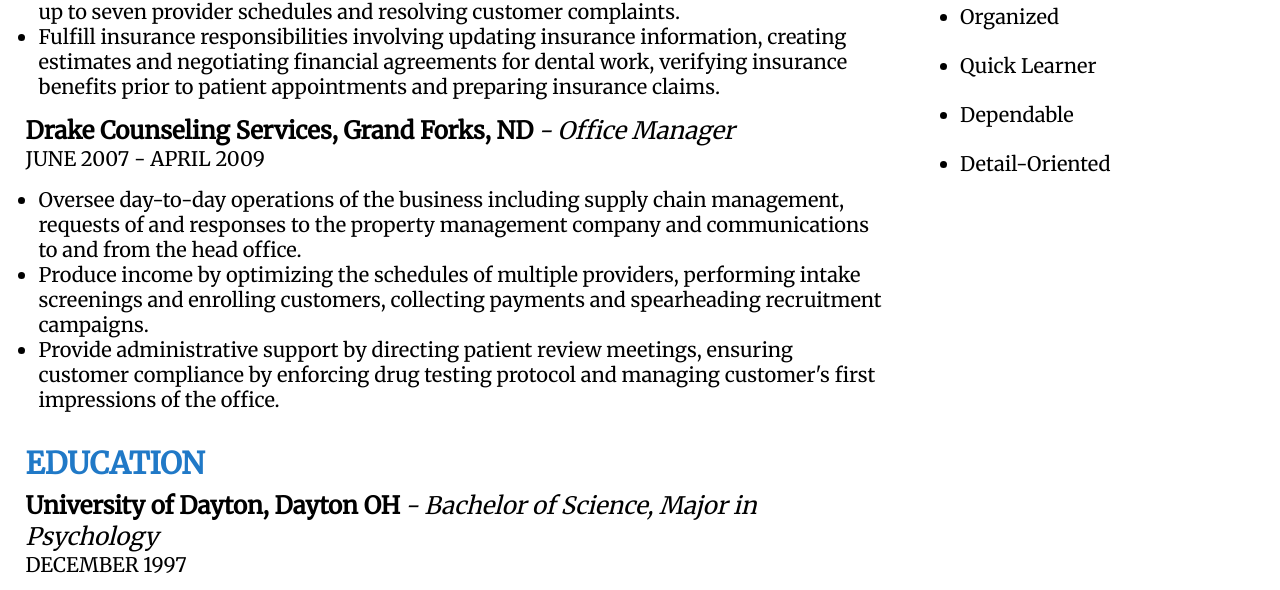
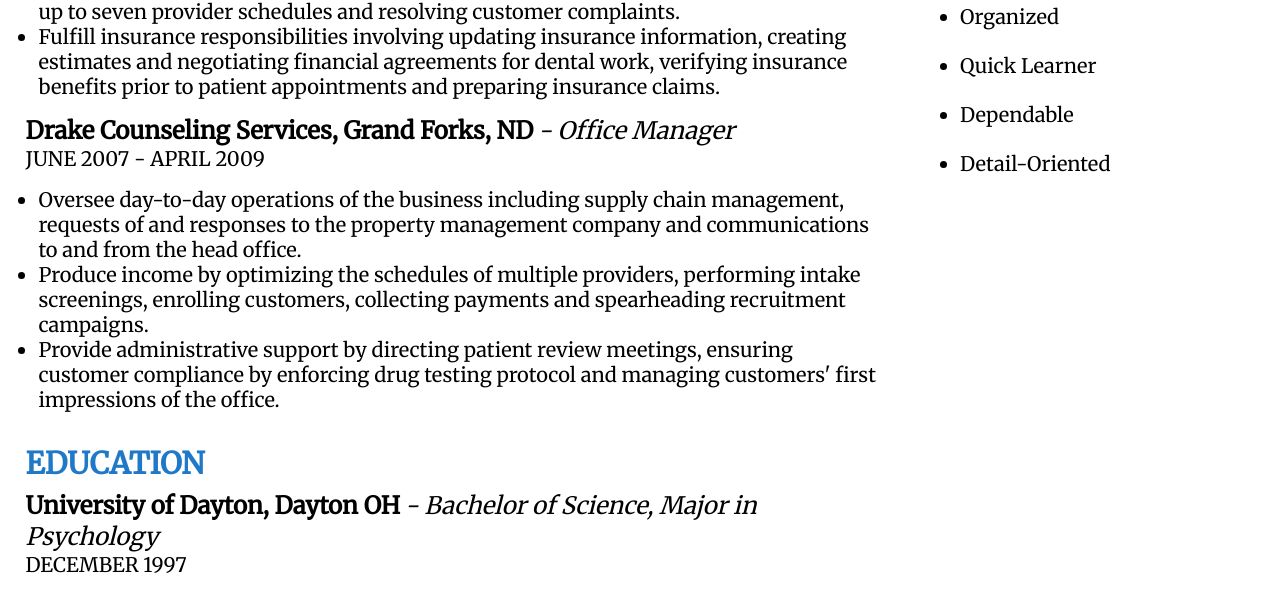
Before and after one commit to horoserp/my-resume, a plain HTML site: page index.html in a window 1280 px wide. Shown: the part 610-1200 px from the top of the page. Drawn offline with Linux system fonts and the light colour scheme; a web font is replaced by a local one.

Commit message:
Update: Integrate feedback.

```diff
--- a/index.html
+++ b/index.html
@@ -77,12 +77,12 @@
                     </li>
                     <li>
                         Produce income by optimizing the schedules of multiple providers, performing
-                        intake screenings and enrolling customers, collecting payments and spearheading
+                        intake screenings, enrolling customers, collecting payments and spearheading
                         recruitment campaigns.
                     </li>
                     <li>
                         Provide administrative support by directing patient review meetings, ensuring
-                        customer compliance by enforcing drug testing protocol and managing customer's
+                        customer compliance by enforcing drug testing protocol and managing customers'
                         first impressions of the office.
                     </li>
                 </ul>
```
